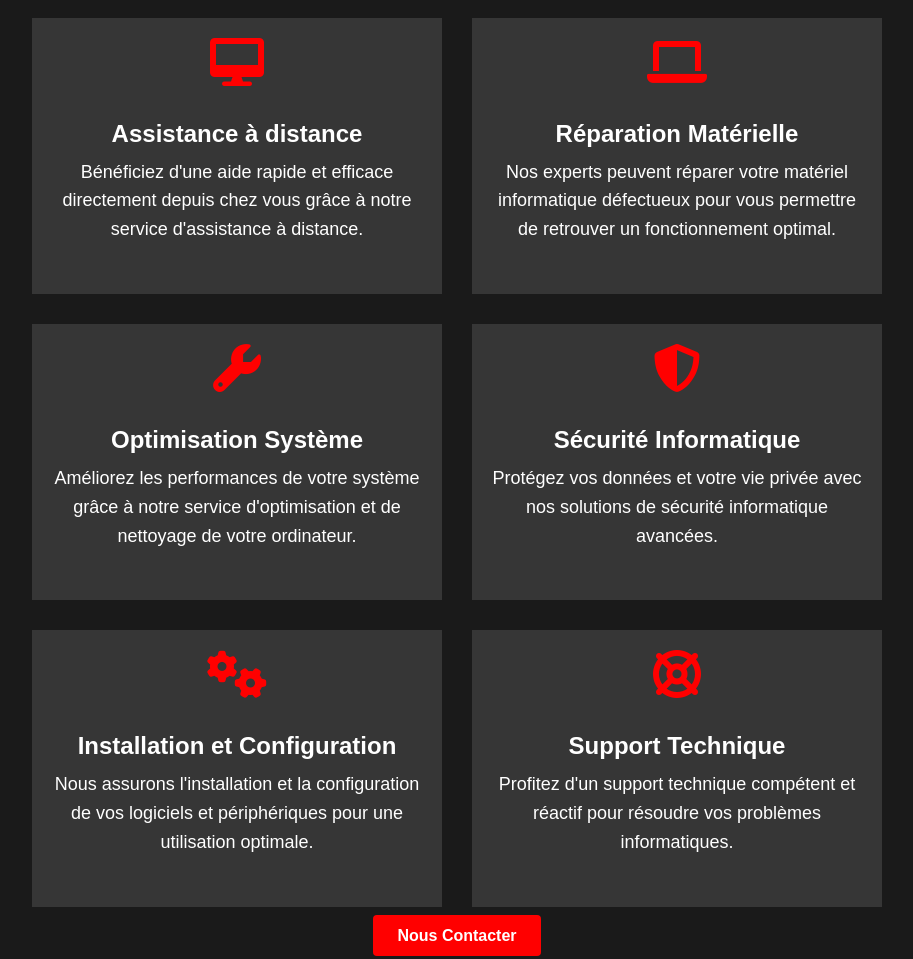
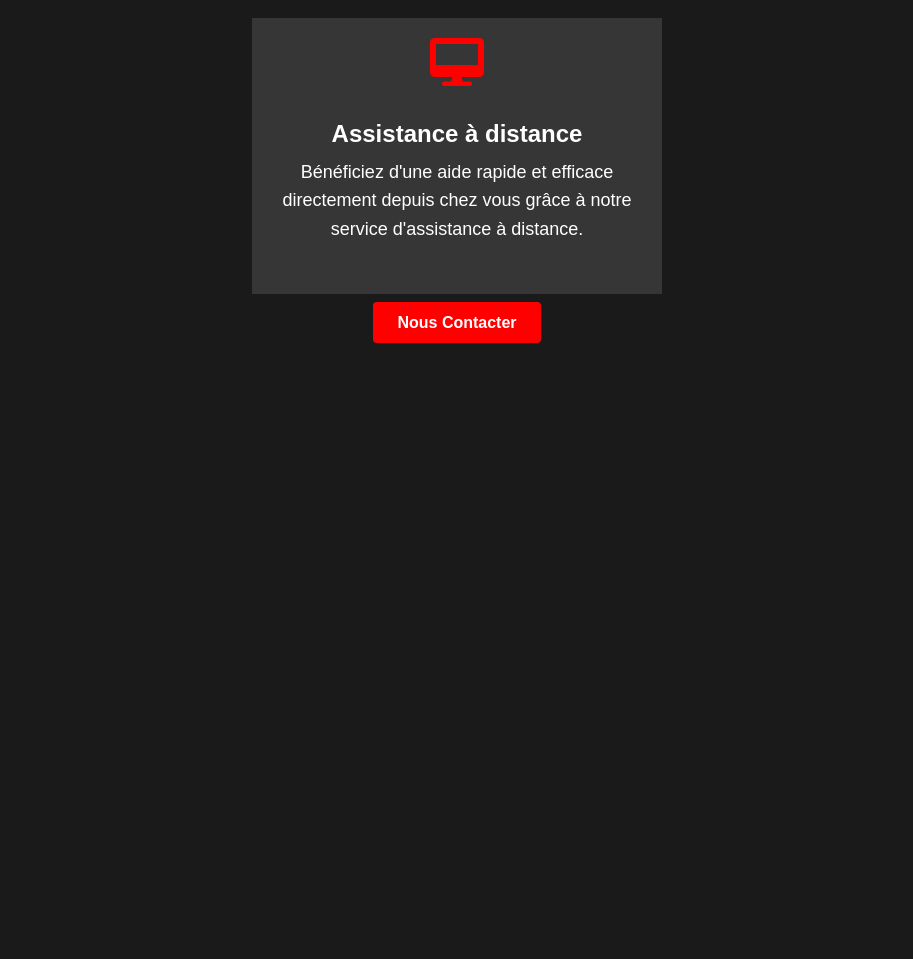
Before and after one commit to milyes/milyes.github.io, a plain HTML site: page services.html in a window 1280 px wide. Shown: the part 290-1249 px from the top of the page, without its empty margins (183-1096 px from the left). After the commit the page ends 800 px from the top, so only its background shows below. Drawn offline with nearby package versions, Linux system fonts and the light colour scheme; a script that the page names is missing.

Commit message:
Update services.html

```diff
--- a/services.html
+++ b/services.html
@@ -41,41 +41,7 @@
                         <p>Bénéficiez d'une aide rapide et efficace directement depuis chez vous grâce à notre service d'assistance à distance.</p>
                     </section>
                 </div>
-                <div class="col-4 col-6-medium col-12-small">
-                    <section class="box">
-                        <i class="icon big rounded fas fa-laptop"></i>
-                        <h3>Réparation Matérielle</h3>
-                        <p>Nos experts peuvent réparer votre matériel informatique défectueux pour vous permettre de retrouver un fonctionnement optimal.</p>
-                    </section>
-                </div>
-                <div class="col-4 col-6-medium col-12-small">
-                    <section class="box">
-                        <i class="icon big rounded fas fa-wrench"></i>
-                        <h3>Optimisation Système</h3>
-                        <p>Améliorez les performances de votre système grâce à notre service d'optimisation et de nettoyage de votre ordinateur.</p>
-                    </section>
-                </div>
-                <div class="col-4 col-6-medium col-12-small">
-                    <section class="box">
-                        <i class="icon big rounded fas fa-shield"></i>
-                        <h3>Sécurité Informatique</h3>
-                        <p>Protégez vos données et votre vie privée avec nos solutions de sécurité informatique avancées.</p>
-                    </section>
-                </div>
-                <div class="col-4 col-6-medium col-12-small">
-                    <section class="box">
-                        <i class="icon big rounded fas fa-cogs"></i>
-                        <h3>Installation et Configuration</h3>
-                        <p>Nous assurons l'installation et la configuration de vos logiciels et périphériques pour une utilisation optimale.</p>
-                    </section>
-                </div>
-                <div class="col-4 col-6-medium col-12-small">
-                    <section class="box">
-                        <i class="icon big rounded fas fa-life-ring"></i>
-                        <h3>Support Technique</h3>
-                        <p>Profitez d'un support technique compétent et réactif pour résoudre vos problèmes informatiques.</p>
-                    </section>
-                </div>
+                <!-- Ajoutez ici les autres dalles de services avec les icônes -->
             </div>
             <div class="actions">
                 <a href="contact.html" class="button alt">Nous Contacter</a>
@@ -94,6 +60,7 @@
     <script src="assets/js/util.js"></script>
     <script src="assets/js/main.js"></script>
 
+    <!-- Script mis à jour pour le menu déroulant -->
     <script>
         document.getElementById('toggle-menu').addEventListener('click', function() {
             document.getElementById('nav').classList.toggle('show');
```
